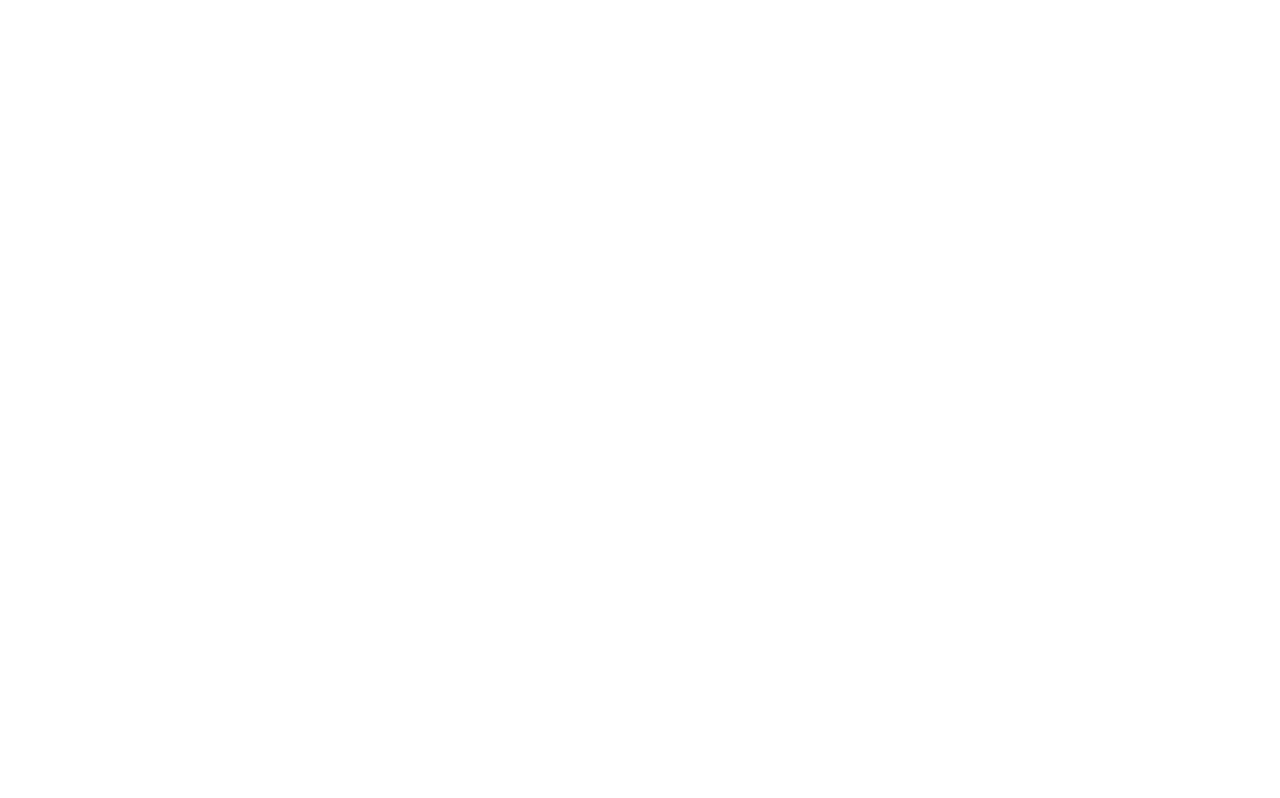
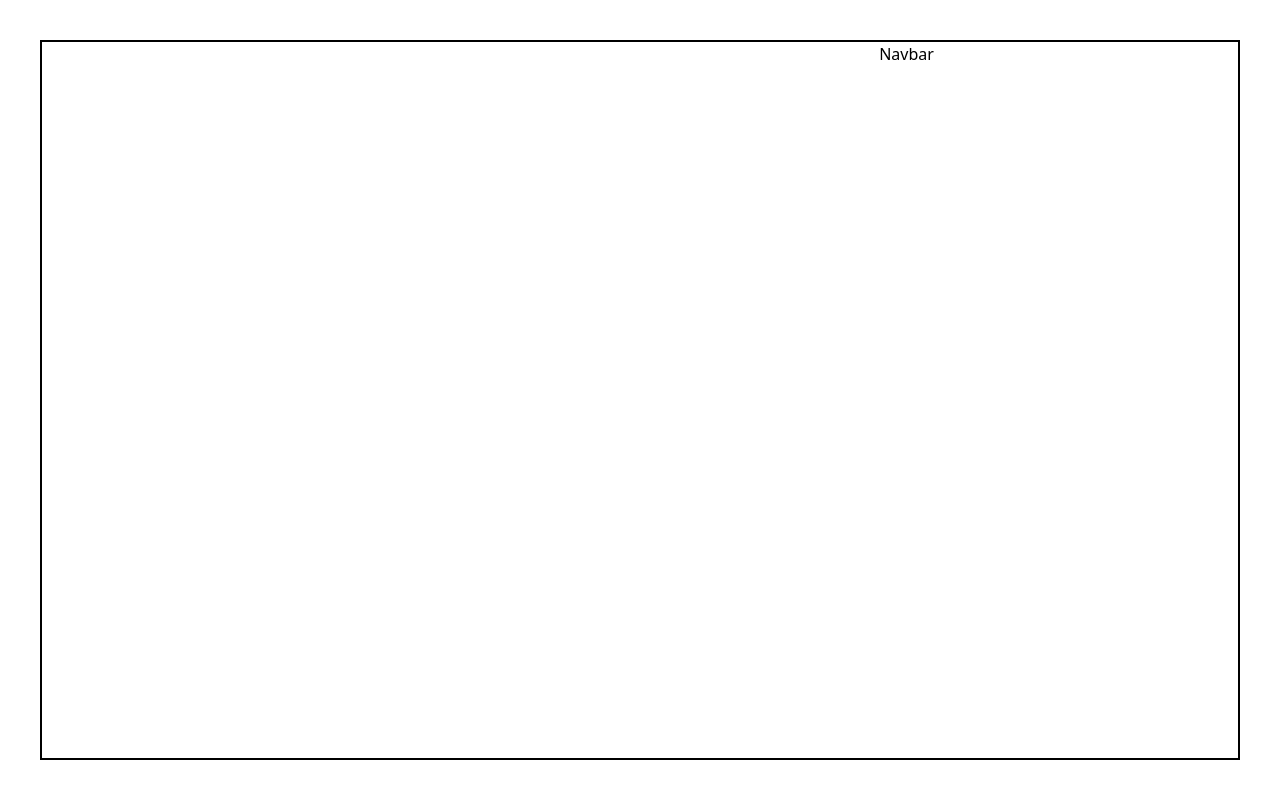
Before and after one commit to emirCo95/portfolio_v4, a Next.js app: page / in a window 1280 px wide. Built offline with nearby package versions, Linux system fonts and the light colour scheme.

Commit message:
update layout.tsx

```diff
--- a/app/layout.tsx
+++ b/app/layout.tsx
@@ -1,5 +1,6 @@
 import type { Metadata } from 'next';
 import './globals.css';
+import Navbar from '@/components/Navbar';
 
 export const metadata: Metadata = {
   title: 'Emir Cokrlija',
@@ -13,7 +14,14 @@
 }>) {
   return (
     <html lang="en">
-      <body>{children}</body>
+      <body>
+        <div className="w-full h-screen p-10">
+          <div className="relative w-full h-full border-2 border-black">
+            <Navbar />
+            {children}
+          </div>
+        </div>
+      </body>
     </html>
   );
 }
--- /dev/null
+++ b/components/Navbar.tsx
@@ -0,0 +1,7 @@
+import React from 'react';
+
+const Navbar = () => {
+  return <div className="absolute top-0 right-0 w-[30%]">Navbar</div>;
+};
+
+export default Navbar;
```
